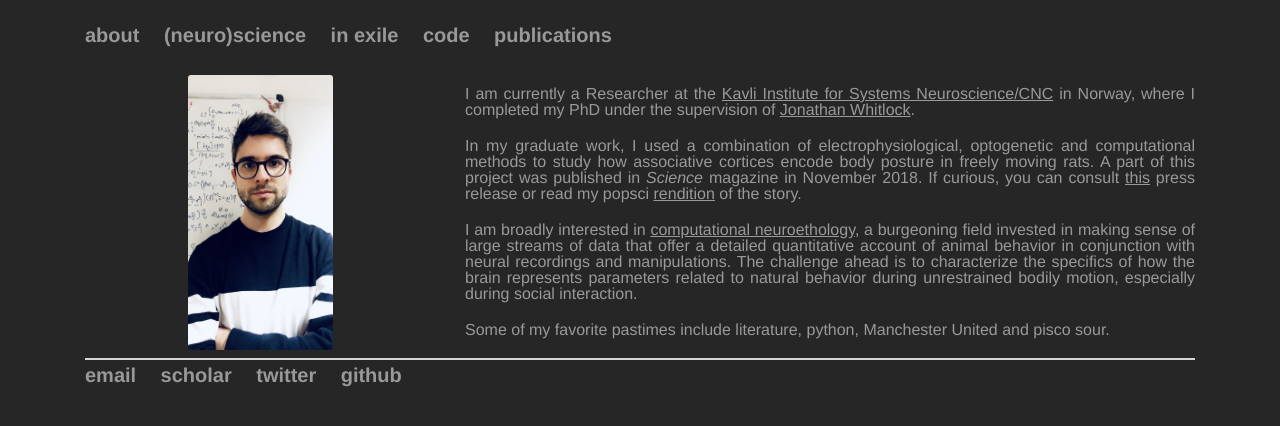
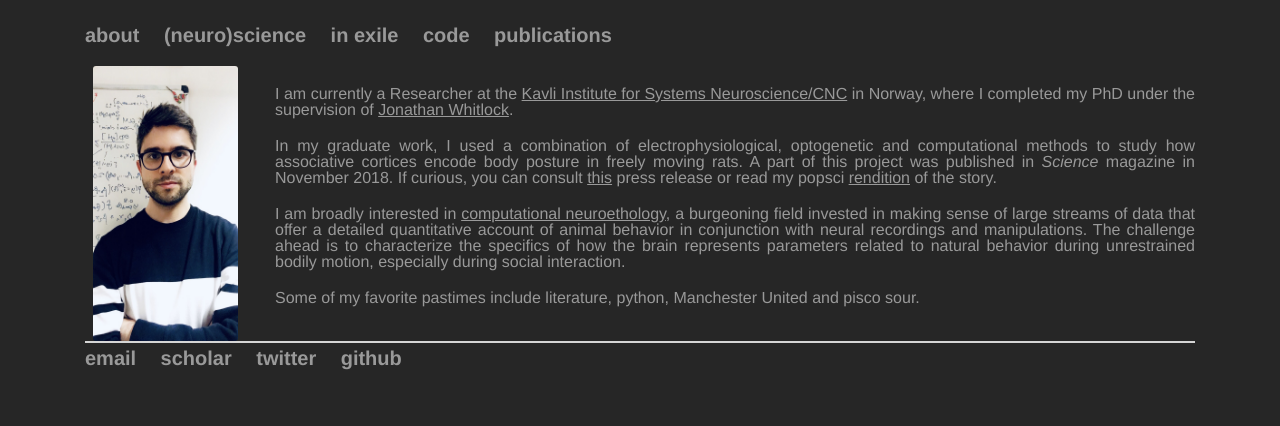
Before and after one commit to bartulem/bartulem.github.io, a Jekyll site: the page built from about/index.html, in a window 1280 px wide. Shown: the top 426 px of the page. Built offline with Jekyll 4.4.1, drawn with Linux system fonts in a browser that asks for light colours.

Commit message:
Update index.html

```diff
--- a/about/index.html
+++ b/about/index.html
@@ -3,10 +3,10 @@ layout: default
 title: bartulem
 ---
 <div class="row marketing">
-	<div class=".col-6 col-sm-4 .col-md-4 .col-md-4 .col-xl-4 content">
+	<div class="col-sm-2 content">
 		<img class="rounded-corners" alt="Bartul Mimica" src="http://bartulem.github.io/img/bm2020w.png" style="width:145px;height:275px;">
 	</div>
-	<div class=".col-6 col-sm-8 .col-md-8 .col-md-8 .col-xl-8">
+	<div class="col-sm-10">
 		<p>I am currently a Researcher at the <a style="text-decoration:underline" href="https://www.ntnu.edu/kavli/">Kavli Institute for Systems Neuroscience/CNC</a> in Norway, where I completed my PhD under the supervision of <a style="text-decoration:underline" href="https://www.whitlocklab.org/">Jonathan Whitlock</a>.</p>
 		<p>In my graduate work, I used a combination of electrophysiological, optogenetic and computational methods to study how associative cortices encode body posture in freely moving rats. A part of this project was published in <i>Science</i> magazine in November 2018. If curious, you can consult <a style="text-decoration:underline" href="https://norwegianscitechnews.com/2018/11/scientists-record-posture-coding-neurons-in-the-cortex/">this</a> press release or read my popsci <a style="text-decoration:underline" href="https://www.whitlocklab.org/striking-a-pose-in-the-cortex/">rendition</a> of the story.</p>
 		<p>I am broadly interested in <a style="text-decoration:underline" href="https://www.sciencedirect.com/science/article/abs/pii/S0896627319308414/">computational neuroethology</a>, a burgeoning field invested in making sense of large streams of data that offer a detailed quantitative account of animal behavior in conjunction with neural recordings and manipulations. The challenge ahead is to characterize the specifics of how the brain represents parameters related to natural behavior during unrestrained bodily motion, especially during social interaction.</p>
```
